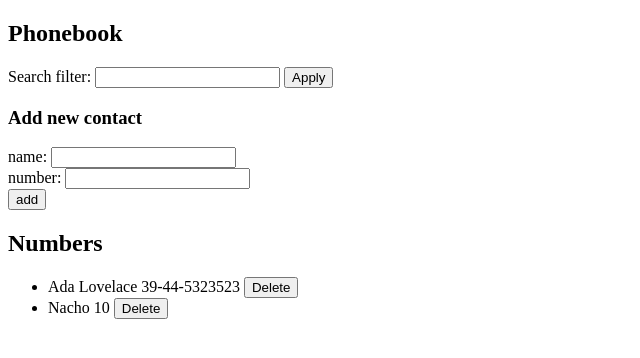
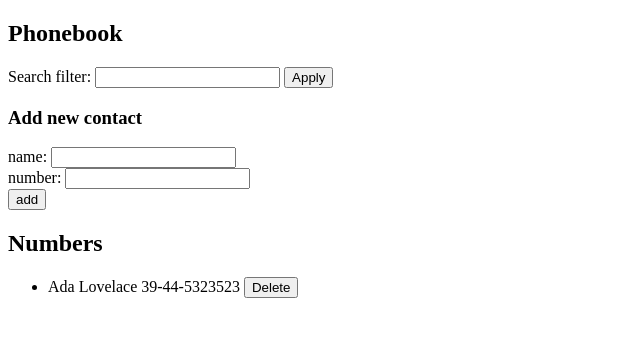
Before and after one commit to martineznacho4/FullStackOpen, a React (Vite) app in the folder part2/: page / in a window 1280 px wide. Shown: the top 358 px of the page, without its empty margins (0-640 px from the left). Built offline with nearby package versions, Linux system fonts and the light colour scheme; data requests are answered from the project's data file.

Commit message:
exercise 2.17

```diff
--- a/part2/db.json
+++ b/part2/db.json
@@ -4,11 +4,6 @@
       "name": "Ada Lovelace",
       "number": "39-44-5323523",
       "id": "2"
-    },
-    {
-      "id": "f1e8",
-      "name": "Nacho",
-      "number": "10"
     }
   ]
 }
--- a/part2/src/App.jsx
+++ b/part2/src/App.jsx
@@ -16,7 +16,7 @@ const App = () => {
 	const [isFiltered, setIsFiltered] = useState(false);
 	const [filteredPersons, setFilteredPersons] = useState([]);
 	const [newFilter, setNewFilter] = useState("");
-	const [notification, setNotification] = useState(null)
+	const [notification, setNotification] = useState(null);
 
 	const states = {
 		persons,
@@ -25,7 +25,7 @@ const App = () => {
 		isFiltered,
 		filteredPersons,
 		newFilter,
-		notification
+		notification,
 	};
 
 	const setters = {
@@ -35,7 +35,7 @@ const App = () => {
 		setIsFiltered,
 		setFilteredPersons,
 		setNewFilter,
-		setNotification
+		setNotification,
 	};
 
 	const handleNewName = (event) => {
@@ -51,25 +51,28 @@ const App = () => {
 	};
 
 	const handleRemove = (id) => {
-		if (
-			window.confirm(
-				`Do you really want to remove ${
-					persons.find((person) => person.id === id).name
-				}?`
-			)
-		) {
+		const user = persons.find((person) => person.id === id);
+		if (window.confirm(`Do you really want to remove ${user.name}?`)) {
 			personService
 				.remove(id)
-				.then((deletedPerson) => {
-					setPersons(persons.filter((person) => person.id !== id));
-				})
-				.catch((error) => {
-					setNotification(`Unable to remove ${persons.find((person) => person.id === id).name}`)
+				.then(
+					(deletedPerson) => {
+						setPersons(
+							persons.filter((person) => person.id !== id)
+						);
+					},
+					setNotification(`Removed ${user.name} from the Phonebook`),
 
 					setTimeout(() => {
-						setNotification(null)
+						setNotification(null);
 					}, 5000)
+				)
+				.catch((error) => {
+					setNotification(`Unable to remove ${user.name}`);
 
+					setTimeout(() => {
+						setNotification(null);
+					}, 5000);
 				});
 		}
 	};
@@ -81,16 +84,24 @@ const App = () => {
 
 		personService
 			.update(id, updatedPerson)
-			.then((returnedPerson) =>
-				setPersons(
-					persons.map((person) =>
-						person.id !== id ? person : returnedPerson
-					)
-				),
+			.then(
+				(returnedPerson) =>
+					setPersons(
+						persons.map((person) =>
+							person.id !== id ? person : returnedPerson
+						)
+					),
 				setNotification(`Updated ${person.name}'s number`),
-				setTimeout(() => {setNotification(null)},5000)
+				setTimeout(() => {
+					setNotification(null);
+				}, 5000)
 			)
-
+			.catch((error) => {
+				setNotification(`Unable to update ${person.name}'s number`),
+					setTimeout(() => {
+						setNotification(null);
+					}, 5000);
+			});
 	};
 
 	const handlers = {
@@ -105,8 +116,7 @@ const App = () => {
 		<div>
 			<h2>Phonebook</h2>
 
-
-			<Notification message={notification}/>
+			<Notification message={notification} />
 
 			<Filter states={states} setters={setters} handlers={handlers} />
 
--- a/part2/src/components/Notification.jsx
+++ b/part2/src/components/Notification.jsx
@@ -4,7 +4,7 @@ const Notification = ({message}) => {
     }
 
     return(
-        <div className="notification">
+        <div className= {message.includes("Unable")? "fail":"success"} >
             {message}
         </div>
     )
--- a/part2/src/index.css
+++ b/part2/src/index.css
@@ -1,4 +1,4 @@
-.notification {
+.fail {
   color: red;
   background: lightgrey;
   font-size: 20px;
@@ -7,3 +7,12 @@
   padding: 10px;
   margin-bottom: 10px;
 }
+.success {
+  color: green;
+  background: lightgrey;
+  font-size: 20px;
+  border-style: solid;
+  border-radius: 5px;
+  padding: 10px;
+  margin-bottom: 10px;
+}
```
